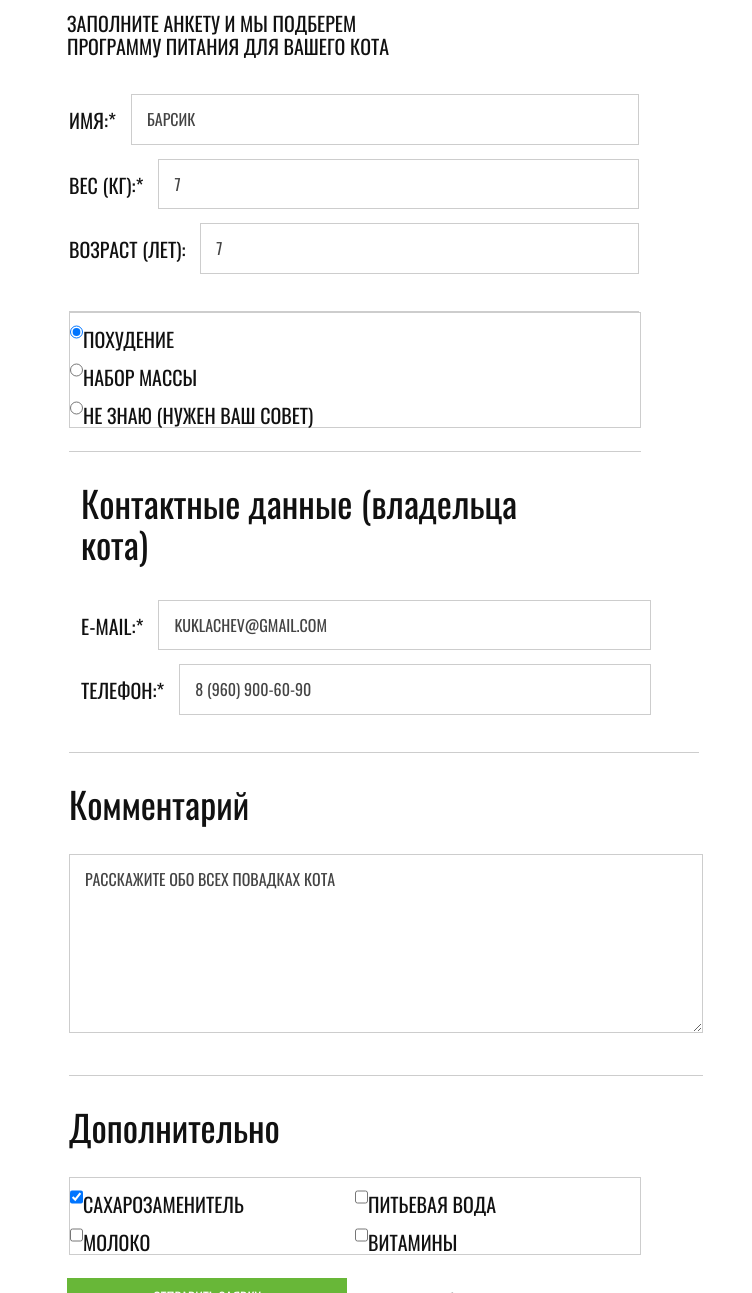
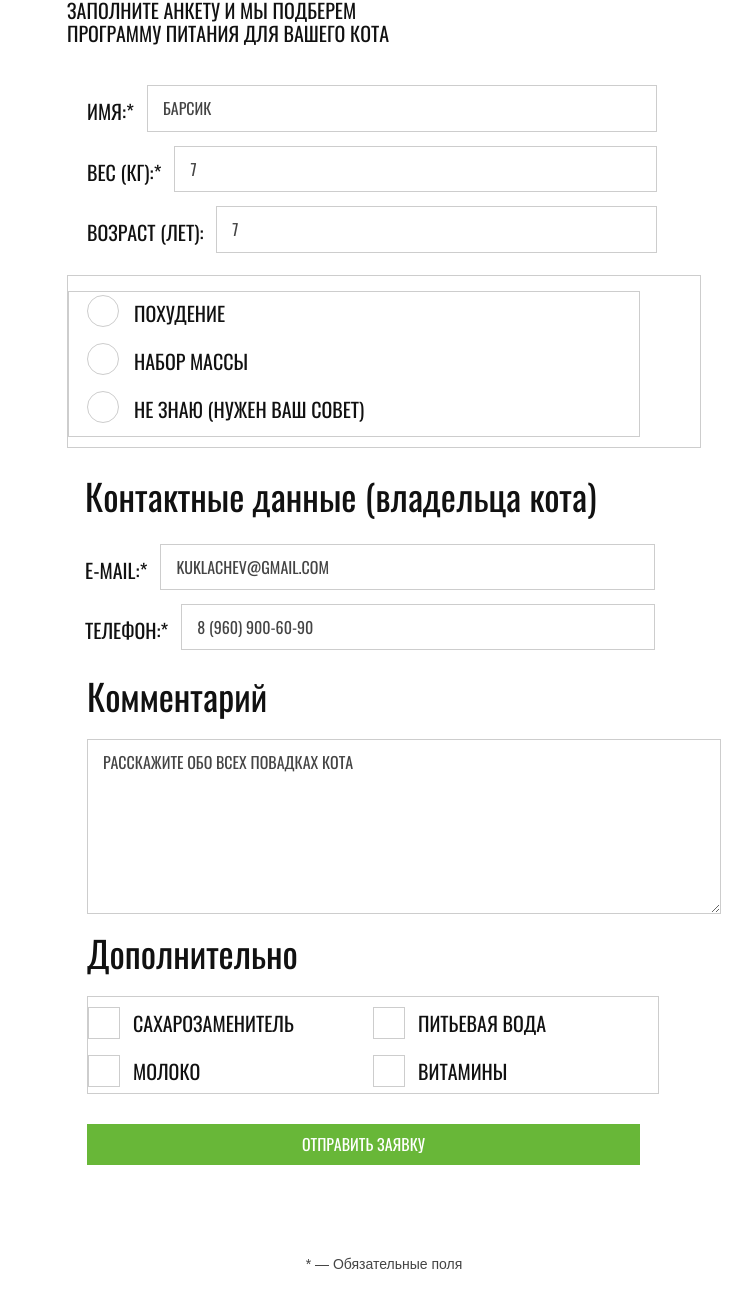
Before and after one commit to nataliaglebova/620321-cat-energy-18, a website: page source/form.html in a window 1280 px wide. Shown: the part 200-1493 px from the top of the page, without its empty margins (259-1011 px from the left). Drawn offline with nearby package versions, Linux system fonts and the light colour scheme; files that its build step writes are made by us from their sources.

Commit message:
продолжение уточненной весртки

```diff
--- a/source/form.html
+++ b/source/form.html
@@ -51,16 +51,16 @@
           <fieldset class="form__type">
             <ul class="form__list form__list form__list--radio">
               <li>
-                <input type="radio" name="program" value="slim" id="slim" class="form__radio-btn" checked>
-                <label class="form__label" for="slim">Похудение</label>
+                <input type="radio" name="program" value="slim" id="slim" class="visually-hidden form__radio-btn" checked>
+                <label class="form__label form__label--radio" for="slim">Похудение</label>
               </li>
               <li>
-                <input type="radio" name="program" value="mass-gain" id="gain" class="form__radio-btn">
-                <label class="form__label" for="gain">Набор массы</label>
+                <input type="radio" name="program" value="mass-gain" id="gain" class="visually-hidden form__radio-btn">
+                <label class="form__label form__label--radio" for="gain">Набор массы</label>
               </li>
               <li>
-                <input type="radio" name="program" value="advice-required" id="advice" class="form__radio-btn">
-                <label class="form__label" for="advice">Не знаю (Нужен ваш совет)</label>
+                <input type="radio" name="program" value="advice-required" id="advice" class="visually-hidden form__radio-btn">
+                <label class="form__label form__label--radio" for="advice">Не знаю (Нужен ваш совет)</label>
               </li>
             </ul>
           </fieldset>
@@ -85,20 +85,20 @@
             <legend class="form__header">Дополнительно</legend>
             <ul class="form__list form__list--checkbox">
               <li>
-                <input type="checkbox" name="sweetener" value="add" id="sweet" class="form__checkbox"  checked>
-                <label class="form__label" for="sweet">Сахарозаменитель</label>
+                <input type="checkbox" name="sweetener" value="add" id="sweet" class="visually-hidden form__checkbox"  checked>
+                <label class="form__label form__label--check" for="sweet">Сахарозаменитель</label>
               </li>
               <li>
-                <input type="checkbox" name="water" value="add" class="form__checkbox">
-                <label class="form__label" for="water">Питьевая вода</label>
+                <input type="checkbox" name="water" value="add" class="visually-hidden form__checkbox">
+                <label class="form__label form__label--check" for="water">Питьевая вода</label>
               </li>
               <li>
-                <input type="checkbox" name="milk" value="add" id="milk" class="form__checkbox">
-                <label class="form__label" for="milk">Молоко</label>
+                <input type="checkbox" name="milk" value="add" id="milk" class="visually-hidden form__checkbox">
+                <label class="form__label form__label--check" for="milk">Молоко</label>
               </li>
               <li>
-                <input type="checkbox" name="vitamins" value="add" id="vitamins" class="form__checkbox">
-                <label class="form__label" for="vitamins">Витамины</label>
+                <input type="checkbox" name="vitamins" value="add" id="vitamins" class="visually-hidden form__checkbox">
+                <label class="form__label form__label--check" for="vitamins">Витамины</label>
               </li>
             </ul>
           </fieldset>
@@ -112,7 +112,7 @@
             <p class="contacts__address">ул. Большая Конюшенная, д. 19/8 Санкт-Петербург</p>
           </div>
           <div class="contacts__map">
-            <img src="img/bg-map-mobile@1x.png" alt="Карта ул. Большая Конюшенная, д. 19/8 Санкт-Петербург" width="320" height="363">
+            <img src="img/bg-map-mobile@1x.png" width="320" height="362" alt="Карта ул. Большая Конюшенная, д. 19/8 Санкт-Петербург">
           </div>
         </section>
       </main>
--- a/source/less/blocks/addition.less
+++ b/source/less/blocks/addition.less
@@ -1,5 +1,5 @@
 .addition {
-  border-bottom: 1px solid @ligt-grey-line;
+  border: 1px solid @ligt-grey-line;
   padding-bottom: 25px;
 
   @media (min-width: @tablet-width) {
@@ -14,7 +14,7 @@
   text-align: center;
   text-transform: uppercase;
   position: relative;
-  padding-top: 83px;
+  padding-top: 80px;
   margin: 0;
 
   &::before {
@@ -26,7 +26,7 @@
     background-repeat: no-repeat;
     opacity: 0.2;
     top: 25px;
-    left: 150px;
+    left: 143px;
   }
 
   @media (min-width: @tablet-width) {
@@ -40,10 +40,13 @@
   line-height: 1.33;
   text-align: center;
   color: @grey;
+  margin-top: 10px;
+  margin-bottom: 20px;
 }
 
 .addition__button {
-  width: 280px;
+  width: 278px;
+  font-size: 16px;
 
   @media (min-width: @tablet-width) {
     width: 249px;
--- a/source/less/blocks/catalog-header.less
+++ b/source/less/blocks/catalog-header.less
@@ -1,10 +1,9 @@
 .catalog-header {
   .blocks-header-font();
   margin-top: 0;
-  margin-bottom: 0;
-  padding-top: 20px;
-  padding-bottom: 22px;
-  border-bottom: 1px solid @ligt-grey-line;
+  margin-bottom: 28px;
+  padding-top: 15px;
+  padding-left: 20px;
 
   @media (min-width: @tablet-width) {
     font-size: 60px;
--- a/source/less/blocks/form.less
+++ b/source/less/blocks/form.less
@@ -18,7 +18,6 @@
 
 .form {
   width: 320px;
-  padding-left: 20px;
   list-style: none;
 
   @media (min-width: @tablet-width) {
@@ -35,19 +34,34 @@
 .form__label {
   text-transform: uppercase;
   .oswald-regular-font(normal, 16px, @black);
-  margin-right: 15px;
+  margin-right: 13px;
   padding-top: 15px;
+  position: relative;
 
   @media (min-width: @tablet-width) {
     font-size: 20px;
   }
 }
 
+.form__label--radio::before {
+  content: "";
+  position: absolute;
+  width: 30px;
+  height: 30px;
+  border: 1px solid @ligt-grey-line;
+  border-radius: 50%;
+  top: 3px;
+  left: 18px;
+}
+
 .form__cat-info {
+  padding-left: 20px;
+  padding-top: 0;
+  width: 87.5%;
   border: none;
-  padding: 0;
-  padding-bottom: 23px;
-  border-bottom: 1px solid @ligt-grey-line;
+  padding-bottom: 8px;
+  margin-left: 0;
+  margin-right: 0;
 }
 
 .form__text-input {
@@ -55,8 +69,8 @@
   text-transform: uppercase;
   border: 1px solid @ligt-grey-line;
   padding-left: 15px;
-  padding-top: 15px;
-  padding-bottom: 15px;
+  padding-top: 13px;
+  padding-bottom: 13px;
   margin-bottom: 14px;
   flex-grow: 1;
 
@@ -67,12 +81,27 @@
 
 .form__type {
   .fielset-reset();
+  width: 100%;
+  border: 1px solid @ligt-grey-line;
+  padding-bottom: 10px;
+  padding-top: 15px;
+  margin-bottom: 27px;
+
+  & .form__label {
+    padding-top: 10px;
+    padding-left: 65px;
+    margin-bottom: 15px;
+  }
 }
+
 
 .form__owner-contact {
   border: none;
-  padding-bottom: 23px;
-  border-bottom: 1px solid @ligt-grey-line;
+  padding-bottom: 11px;
+  padding-left: 18px;
+  padding-right: 20px;
+  margin-right: 0;
+  margin-left: 0;
 
   & .form__list {
     @media (min-width: @desktop-width) {
@@ -84,9 +113,7 @@
 
 .form__header {
   .oswald-regular-font(normal, 24px, @black);
-  padding-right: 110px;
-  padding-top: 30px;
-  margin-bottom: 30px;
+  margin-bottom: 22px;
 
   @media (min-width: @tablet-width) {
     font-size: 36px;
@@ -95,6 +122,7 @@
 
 .form__comments {
   .fielset-reset();
+  padding-left: 20px;
 }
 
 .form__comments .form__text-input {
@@ -109,7 +137,25 @@
 
 .form__add {
   .fielset-reset();
+  padding-left: 20px;
   border: none;
+}
+
+.form__label--check {
+  padding-top: 15px;
+  padding-left: 45px;
+  margin-bottom: 10px;
+  position: relative;
+
+  &::before {
+    content: "";
+    position: absolute;
+    width: 30px;
+    height: 30px;
+    border: 1px solid @ligt-grey-line;
+    top: 10px;
+    left: 0;
+  }
 }
 
 .form__notification {
@@ -118,11 +164,16 @@
   line-height: 1.14;
   text-align: center;
   color: @grey;
+  margin-top: 20px;
+  margin-left: auto;
+  margin-right: auto;
+  margin-bottom: 33px;
 }
 
 .form__button {
-  width: 280px;
-  margin: 0;
+  width: 87.5%;
+  margin-left: 20px;
+  font-size: 16px;
 
   @media (min-width: @tablet-width) {
     margin-bottom: 72px;
@@ -146,6 +197,8 @@
 }
 
 .form__list--checkbox {
+  margin-bottom: 30px;
+
   @media (min-width: @tablet-width) {
     border: 1px solid @ligt-grey-line;
   }
--- a/source/less/blocks/product.less
+++ b/source/less/blocks/product.less
@@ -2,9 +2,11 @@
   display: flex;
   flex-wrap: wrap;
   width: 320px;
+  box-sizing: border-box;
   padding-left: 20px;
-  padding-bottom: 25px;
-  border-bottom: 1px solid @ligt-grey-line;
+  padding-bottom: 23px;
+  border: 1px solid @ligt-grey-line;
+  border-bottom: none;
 
   @media (min-width: @tablet-width) {
     margin-top: 140px;
@@ -27,7 +29,7 @@
   text-transform: uppercase;
   .oswald-regular-font(normal,16px, @black);
   width: 75px;
-  margin-top: 25px;
+  margin-top: 22px;
 }
 
 .product__properties {
@@ -40,7 +42,7 @@
 }
 
 .product__value {
-  padding-left: 50px;
+  text-align: right;
 }
 
 .product__image {
--- a/source/less/blocks/program-selection.less
+++ b/source/less/blocks/program-selection.less
@@ -5,8 +5,9 @@
 
 .program-selection__header {
   .blocks-header-font();
-  padding-top: 20px;
-  margin-bottom: 35px;
+  padding-left: 20px;
+  padding-top: 15px;
+  margin-bottom: 27px;
 
   @media (min-width: @tablet-width) {
     font-size: 60px;
@@ -19,7 +20,7 @@
   text-transform: uppercase;
   padding-right: 70px;
   padding-left: 20px;
-  margin-bottom: 36px;
+  margin-bottom: 40px;
 
   @media (min-width: @tablet-width) {
     font-size: 20px;
--- a/source/less/blocks/promotion.less
+++ b/source/less/blocks/promotion.less
@@ -4,6 +4,7 @@
   width: 280px;
   margin-top: 39px;
   margin-left: 20px;
+  margin-bottom: 35px;
 
   @media (min-width: @tablet-width) {
     width: 708px;
@@ -29,9 +30,9 @@
   line-height: 1.25;
   text-align: center;
   color: @white;
-  padding-top: 190px;
+  padding-top: 187px;
+  padding-left: 70px;
   padding-bottom: 43px;
-  padding-left: 60px;
   padding-right: 60px;
 
   &::before {
--- a/source/less/mix.less
+++ b/source/less/mix.less
@@ -69,8 +69,7 @@
 }
 
 .fielset-reset() {
+  margin: 0;
   border: none;
   padding: 0;
-  padding-bottom: 23px;
-  border-bottom: 1px solid @ligt-grey-line;
 }
```
Also changed, not shown: source/catalog.html (+1 -1 lines), source/index.html (+1 -1 lines), source/less/blocks/additional-goods.less (+11 -9 lines).
